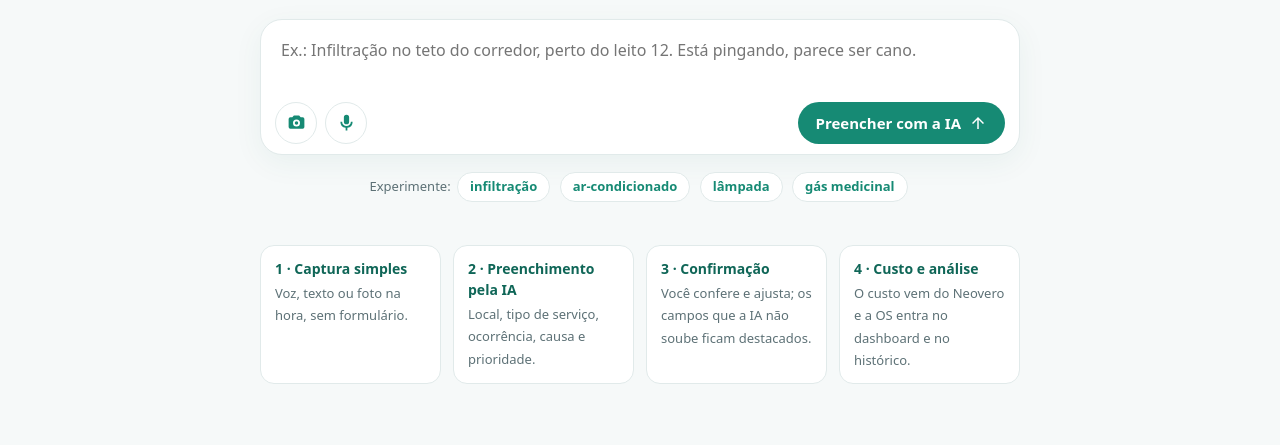
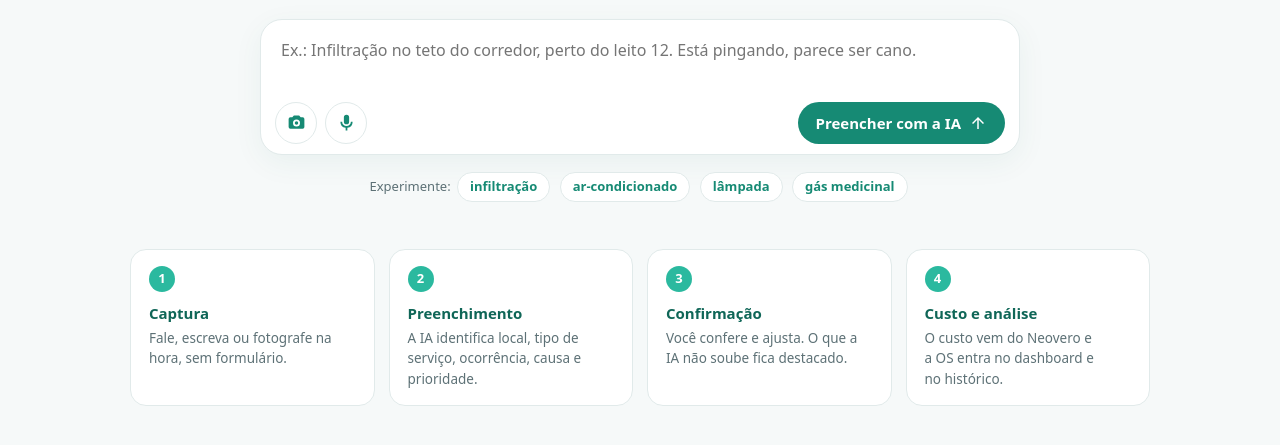
Before and after one commit to IgorBM11/OSInteligenteApp, a website: page public/index.html in a window 1280 px wide. Shown: the part 205-650 px from the top of the page. Drawn offline with Linux system fonts and the light colour scheme; no server answers.

Commit message:
Ajusta layout dos passos da tela de registro
Co-Authored-By: Claude Sonnet 5.5 <noreply@anthropic.com>
Claude-Session: https://claude.ai/code/session_01GSQMZ3JpZjhrUHJbu4A4Fm

```diff
--- a/public/index.html
+++ b/public/index.html
@@ -62,12 +62,12 @@
       <button class="btn big" type="submit">Confirmar ordem de serviço</button>
     </form>
 
-    <div class="steps">
-      <div><b>1 · Captura simples</b><span>Voz, texto ou foto na hora, sem formulário.</span></div>
-      <div><b>2 · Preenchimento pela IA</b><span>Local, tipo de serviço, ocorrência, causa e prioridade.</span></div>
-      <div><b>3 · Confirmação</b><span>Você confere e ajusta; os campos que a IA não soube ficam destacados.</span></div>
-      <div><b>4 · Custo e análise</b><span>O custo vem do Neovero e a OS entra no dashboard e no histórico.</span></div>
-    </div>
+  </div>
+  <div class="steps">
+    <div><i>1</i><b>Captura</b><span>Fale, escreva ou fotografe na hora, sem formulário.</span></div>
+    <div><i>2</i><b>Preenchimento</b><span>A IA identifica local, tipo de serviço, ocorrência, causa e prioridade.</span></div>
+    <div><i>3</i><b>Confirmação</b><span>Você confere e ajusta. O que a IA não soube fica destacado.</span></div>
+    <div><i>4</i><b>Custo e análise</b><span>O custo vem do Neovero e a OS entra no dashboard e no histórico.</span></div>
   </div>
 </section>
 
--- a/public/style.css
+++ b/public/style.css
@@ -38,8 +38,12 @@ label[data-s=vazio] :is(input,select,textarea){border-color:var(--crit);backgrou
 label[data-s=vazio]{color:var(--crit)}
 .btn{background:var(--teal-d);color:#fff;border:0;border-radius:10px;padding:10px 16px;font-weight:700;cursor:pointer;text-decoration:none;display:inline-block}.btn:hover{background:var(--teal-xd)}
 .btn.ghost{background:#fff;color:var(--teal-xd);border:1.5px solid var(--line)}.btn.ghost:hover{border-color:var(--teal);background:#fff}.btn.sm{padding:6px 12px;font-size:13px;white-space:nowrap}.btn.big{width:100%;margin-top:16px;padding:14px}.btn small{font-weight:400;color:var(--muted)}
-.steps{display:grid;grid-template-columns:repeat(auto-fit,minmax(160px,1fr));gap:12px;margin-top:40px;text-align:left}
-.steps div{background:#fff;border:1px solid var(--line);border-radius:14px;padding:12px 14px}.steps b{display:block;color:var(--teal-xd);font-size:14px;margin-bottom:2px}.steps span{color:var(--muted);font-size:13px}
+.steps{display:grid;grid-template-columns:repeat(4,1fr);gap:14px;margin:44px auto 0;max-width:1020px;text-align:left}
+.steps div{background:#fff;border:1px solid var(--line);border-radius:16px;padding:16px 18px;display:flex;flex-direction:column;gap:4px}
+.steps i{width:26px;height:26px;border-radius:50%;background:var(--teal);color:#fff;font-style:normal;font-weight:800;font-size:13px;display:grid;place-items:center;margin-bottom:6px}
+.steps b{color:var(--teal-xd);font-size:15px;white-space:nowrap}
+.steps span{color:var(--muted);font-size:13.5px;line-height:1.5;text-wrap:pretty}
+@media(max-width:900px){.steps{grid-template-columns:1fr 1fr}}@media(max-width:480px){.steps{grid-template-columns:1fr}}
 
 /* Barras de seção */
 .bar{display:flex;gap:10px;align-items:center;justify-content:space-between;flex-wrap:wrap;margin-bottom:16px}.bar h2{margin:0;font-size:22px}
```
